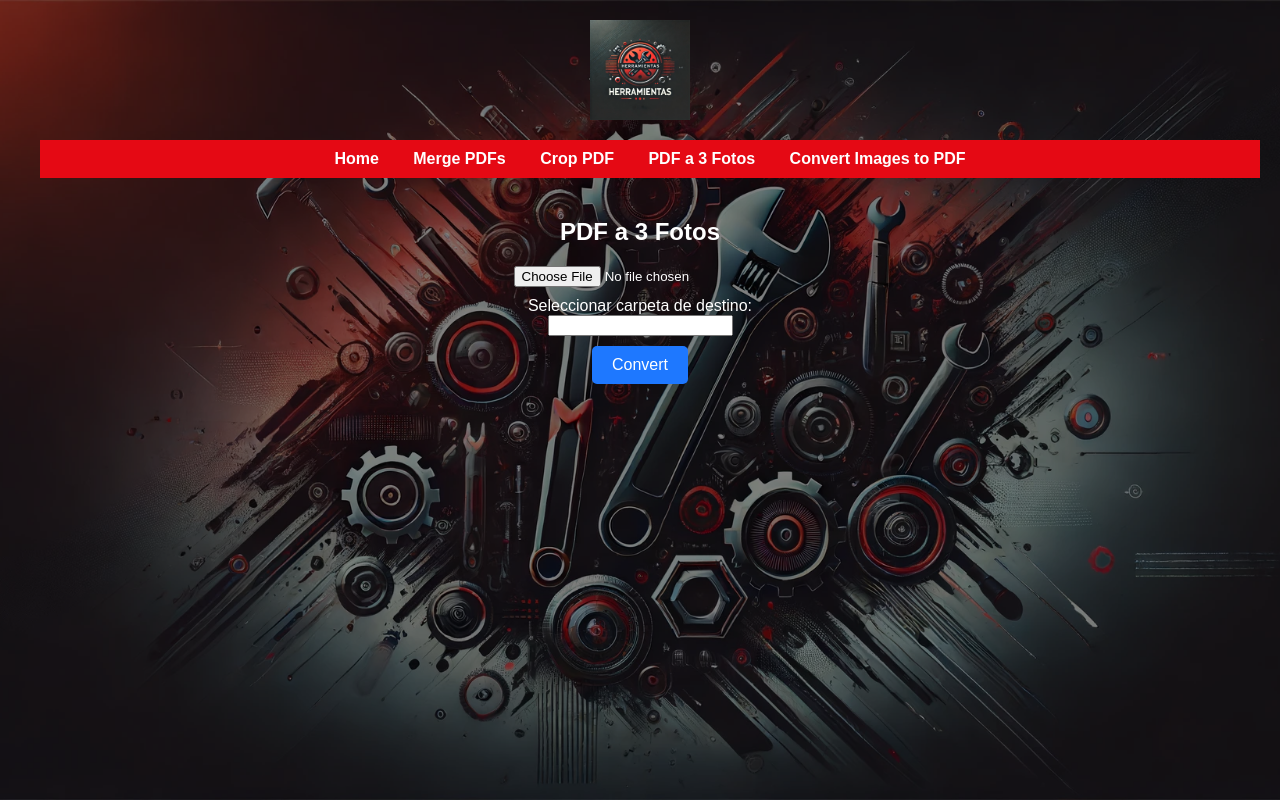
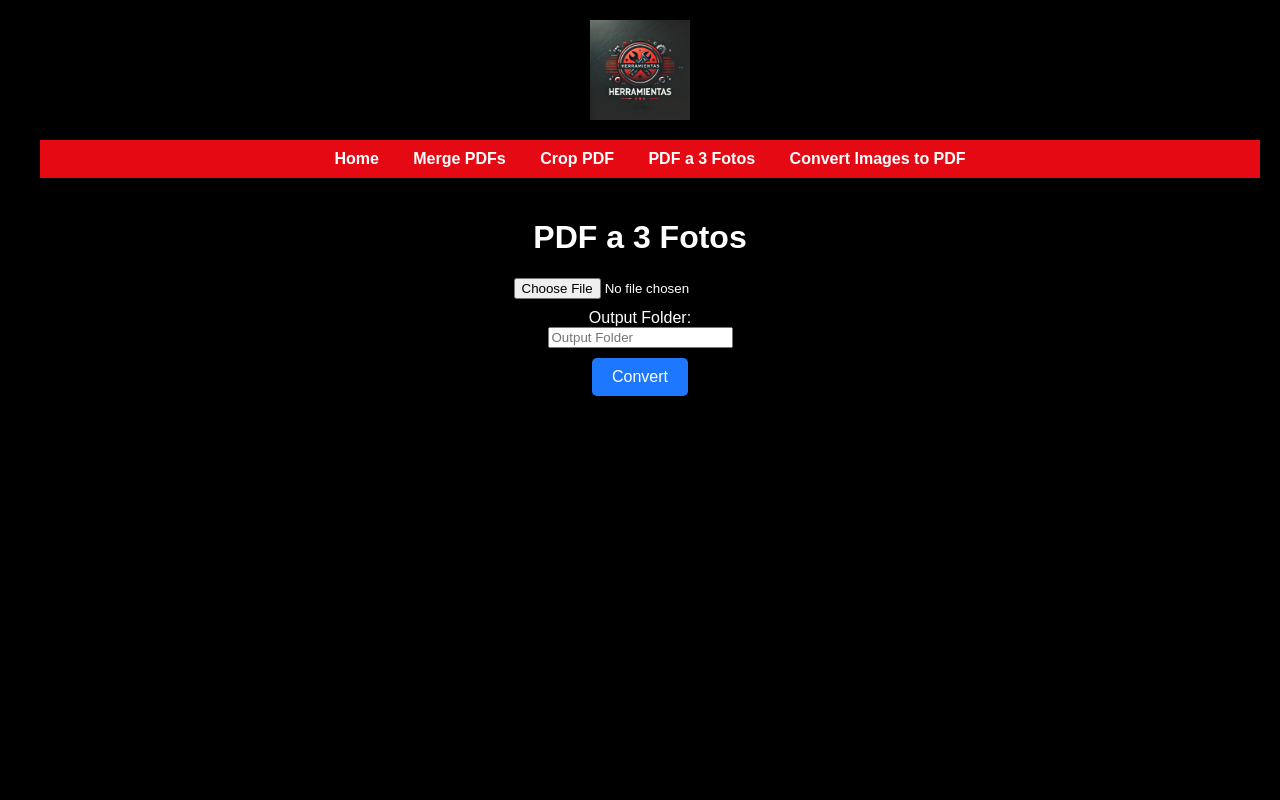
Before and after one commit to Tiagosalco/pdftiago.github.io, a Flask app: page /convert-to-images in a window 1280 px wide. Run offline with Flask 3, Linux system fonts and the light colour scheme.

Commit message:
nose si va a funcionar

```diff
--- a/templates/convert_to_images.html
+++ b/templates/convert_to_images.html
@@ -5,22 +5,8 @@
     <meta name="viewport" content="width=device-width, initial-scale=1.0">
     <title>PDF a 3 Fotos</title>
     <link rel="stylesheet" href="{{ url_for('static', filename='styles.css') }}">
-    <style>
-        .background {
-            position: fixed;
-            top: 0;
-            left: 0;
-            width: 100%;
-            height: 100%;
-            background: url('{{ url_for('static', filename='Background.webp') }}') no-repeat center center fixed;
-            background-size: cover;
-            opacity: 0.5;
-            z-index: -1;
-        }
-    </style>
 </head>
 <body>
-    <div class="background"></div>
     <div class="container">
         <header>
             <img src="{{ url_for('static', filename='Herramientas.webp') }}" alt="Logo" class="logo">
@@ -32,15 +18,15 @@
             <a href="/convert-to-images">PDF a 3 Fotos</a>
             <a href="/convert-to-pdf">Convert Images to PDF</a>
         </nav>
-        <section class="content">
+        <div class="content">
             <h1>PDF a 3 Fotos</h1>
             <form action="/convert-to-images" method="post" enctype="multipart/form-data">
                 <input type="file" name="file">
-                <label for="output_folder">Seleccionar carpeta de destino:</label>
-                <input type="text" id="output_folder" name="output_folder">
+                <label for="output_folder">Output Folder:</label>
+                <input type="text" name="output_folder" placeholder="Output Folder">
                 <button type="submit">Convert</button>
             </form>
-        </section>
+        </div>
     </div>
 </body>
 </html>
```
Also changed, not shown: templates/convert_to_pdf.html (+2 -16 lines), templates/crop.html (+2 -16 lines), templates/merge.html (+2 -16 lines), vercel.json.
